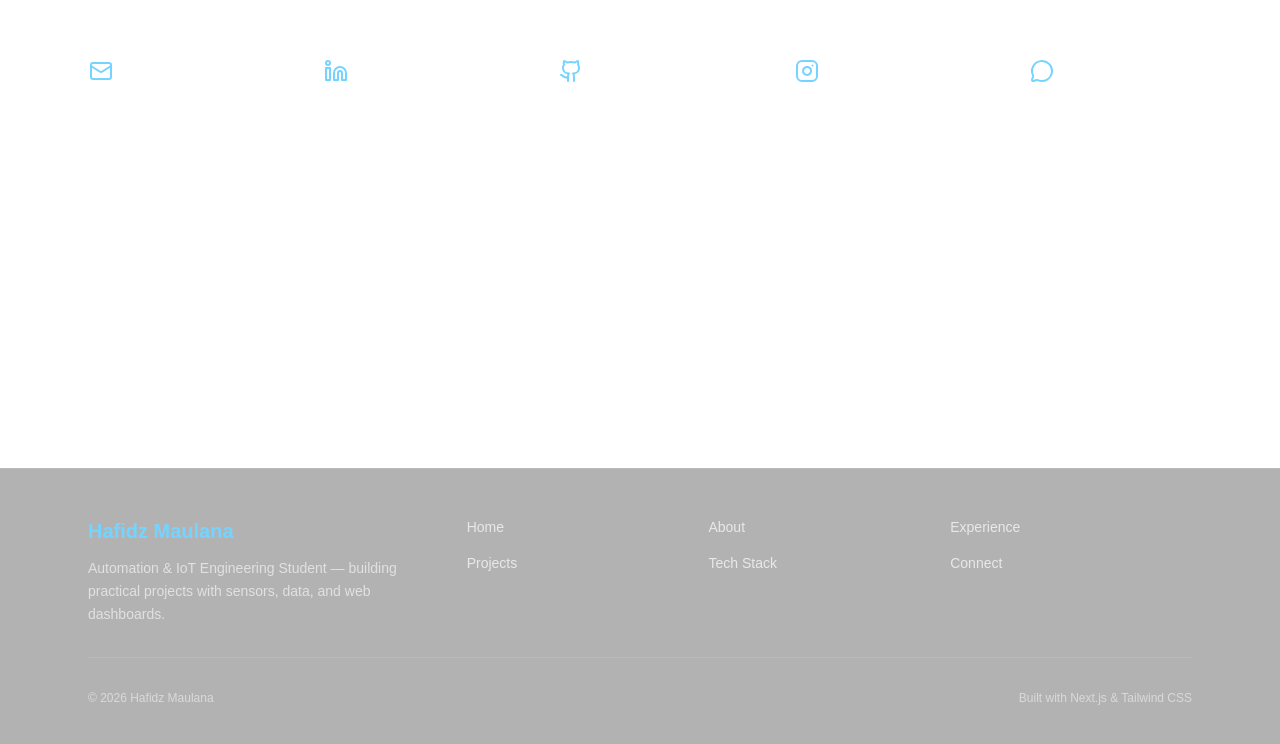
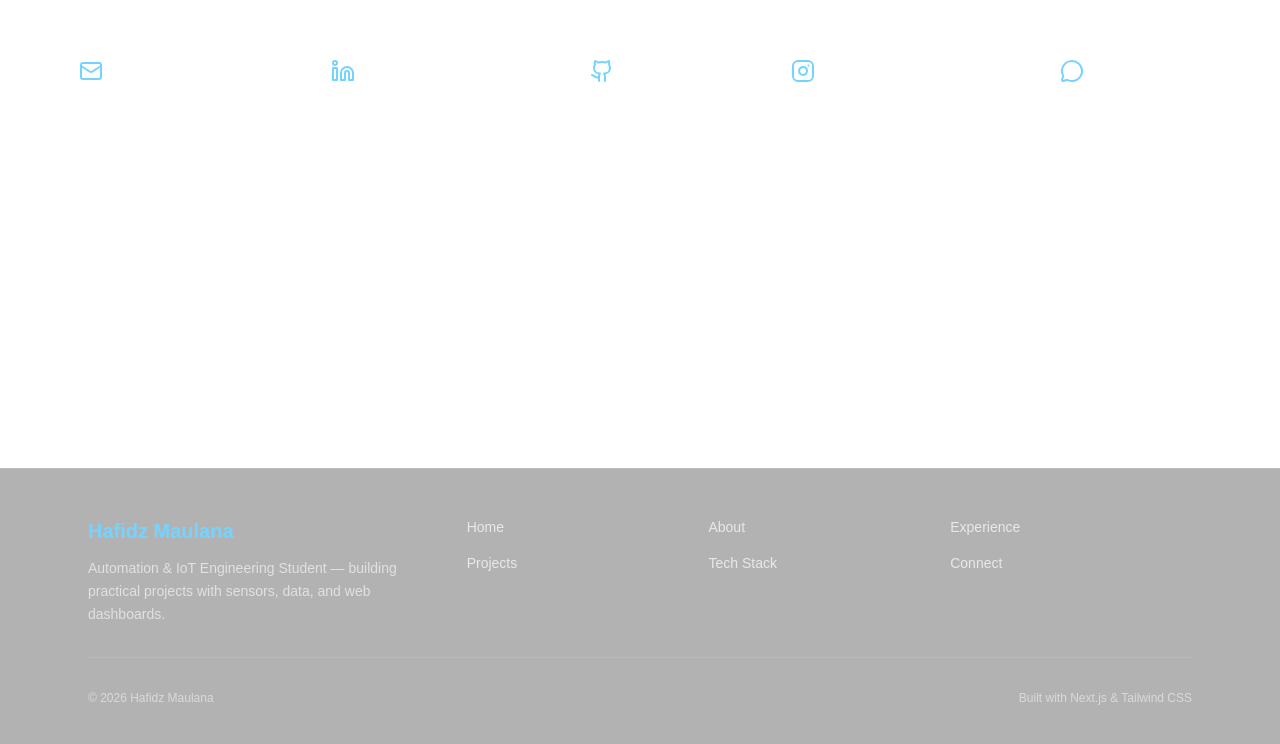
Before and after one commit to Hafidzlab/portfolio-hafidz, a Next.js app: page / in a window 1280 px wide. Shown: the part 6256-7000 px from the top of the page. Built offline with nearby package versions, Linux system fonts and the light colour scheme.

Commit message:
Fix email link using mailto

```diff
--- a/components/ConnectSection.tsx
+++ b/components/ConnectSection.tsx
@@ -5,10 +5,13 @@ import { Mail, Phone, Linkedin, Github, Instagram, MessageCircle } from "lucide-
 const items = [
 
   {
-    label: "Email",
-    value: "fidzlana22@gmail.com",
-    href: "fidzlana22@gmail.com",
-    icon: <Mail className="h-6 w-6 text-sky-300" />,
+  label: "Email",
+  value: "fidzlana22@gmail.com",
+  href:
+    "mailto:fidzlana22@gmail.com" +
+    "?subject=Portfolio%20Inquiry" +
+    "&body=Hi%20Hafidz,%0A%0AI%20found%20your%20portfolio%20and%20would%20like%20to%20discuss...",
+  icon: <Mail className="h-6 w-6 text-sky-300" />,
   },
   {
     label: "LinkedIn",
@@ -39,7 +42,7 @@ const items = [
 export default function ConnectSection() {
   return (
     <div className="mx-auto max-w-6xl">
-      <div className="grid grid-cols-2 sm:grid-cols-3 md:grid-cols-5 gap-6">
+      <div className="grid grid-cols-2 sm:grid-cols-3 md:grid-cols-5 gap-6 justify-items-center">
 
         {items.map((it) => (
           <a
```
